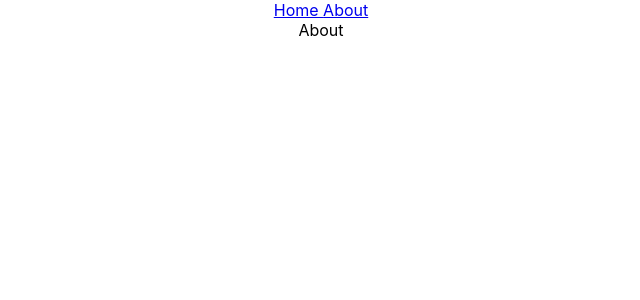
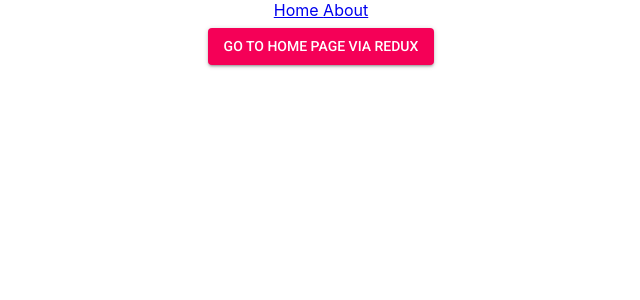
Before and after one commit to xuanvi26/blog, a React (Create React App) app: page /about-us in a window 1280 px wide. Shown: the top 300 px of the page, without its empty margins (319-959 px from the left). Built offline with nearby package versions, Linux system fonts and the light colour scheme.

Commit message:
Update both compoents to be connected

```diff
--- a/src/components/About.jsx
+++ b/src/components/About.jsx
@@ -1,9 +1,33 @@
+import {connect} from 'react-redux';
 import React from 'react'
+import { bindActionCreators } from 'redux'
+import { push } from 'connected-react-router'
 
-export default () => {
+
+import Button from '@material-ui/core/Button';
+import { withStyles } from '@material-ui/core/styles';
+
+const styles = theme => ({
+  button: {
+    margin: theme.spacing.unit,
+  }
+});
+
+const About = (props) => {
+  const {classes} = props;
   return (
     <div>
-      About
+      <Button color="secondary" variant="contained" className={classes.button} onClick={() => props.changePage()}>Go to Home page via redux</Button>
     </div>
   )
 }
+
+const mapStateToProps = state => ({
+  ...state
+ });
+
+ const mapDispatchToProps = dispatch => bindActionCreators({
+  changePage: () => push('/')
+}, dispatch);
+
+export default connect(mapStateToProps, mapDispatchToProps)(withStyles(styles)(About));
--- a/src/components/Home.jsx
+++ b/src/components/Home.jsx
@@ -1,6 +1,7 @@
 import {connect} from 'react-redux';
-
 import React from 'react'
+import { bindActionCreators } from 'redux'
+import { push } from 'connected-react-router'
 
 import { sampleAction } from '../actions/sampleAction';
 
@@ -24,6 +25,7 @@ const Home = (props) => {
       </div>
       <div>
         <Button color="primary" variant="outlined" className={classes.button} onClick={props.sampleAction}>Test redux action</Button>
+        <Button color="secondary" variant="contained" onClick={() => props.changePage()}>Go to about page via redux</Button>
       </div>
     </div>
   )
@@ -33,8 +35,9 @@ const mapStateToProps = state => ({
   ...state
  });
 
- const mapDispatchToProps = dispatch => ({
-  sampleAction: () => dispatch(sampleAction())
-});
+ const mapDispatchToProps = dispatch => bindActionCreators({
+  sampleAction: () => sampleAction(),
+  changePage: () => push('/about-us')
+}, dispatch);
 
 export default connect(mapStateToProps, mapDispatchToProps)(withStyles(styles)(Home));
```
